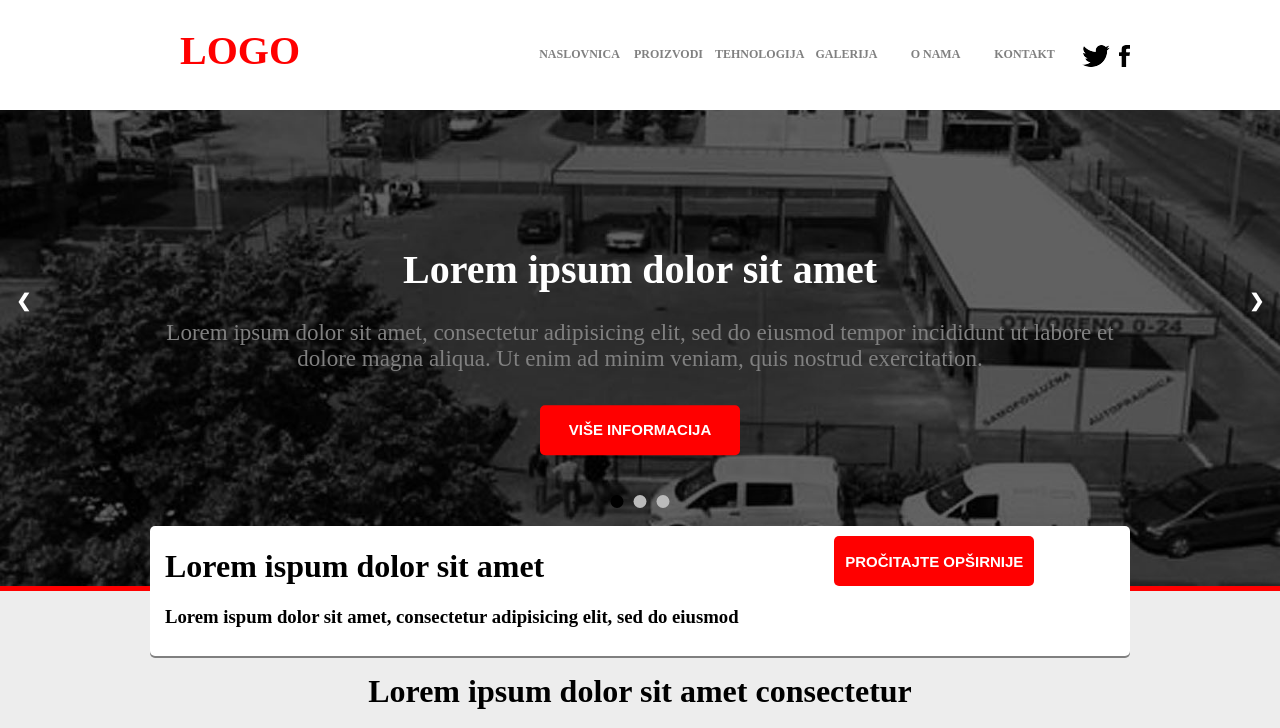
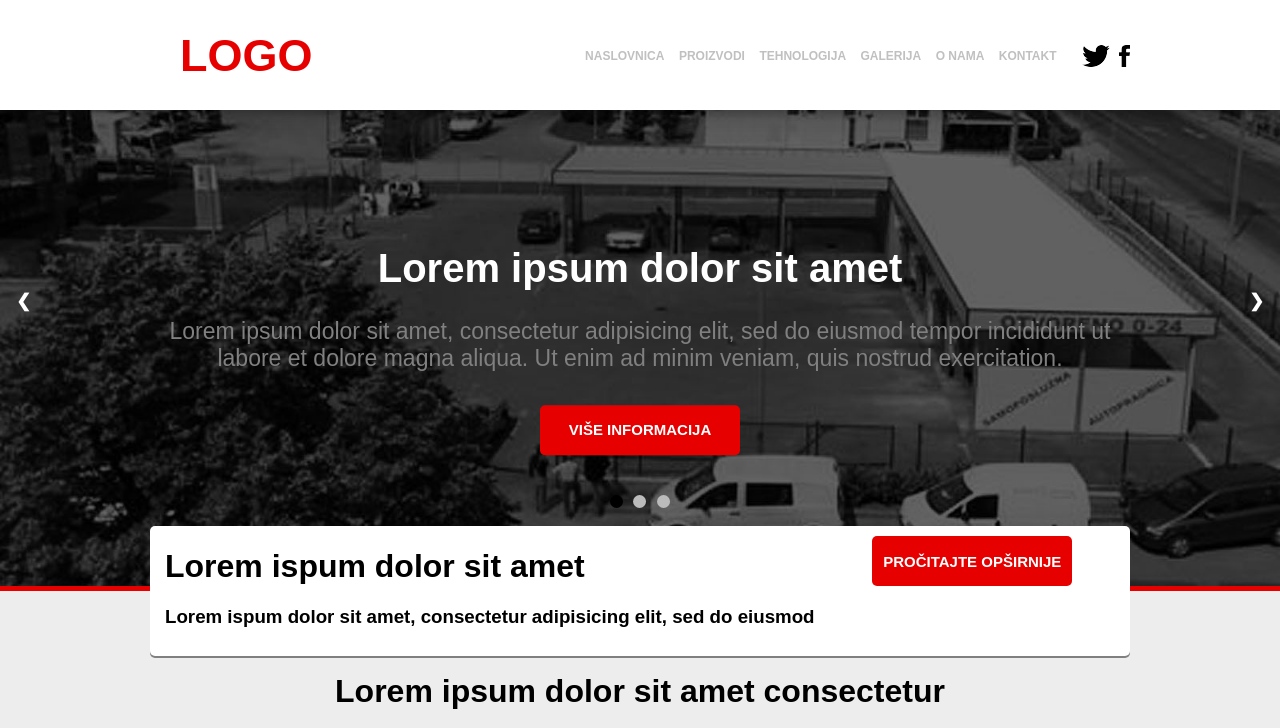
Before and after one commit to PetraAleksandar/homeTest, a website: page index.html in a window 1280 px wide. Shown: the top 728 px of the page. Drawn offline with nearby package versions, Linux system fonts and the light colour scheme.

Commit message:
Changed header css, and added animate.js

```diff
--- a/index.html
+++ b/index.html
@@ -4,18 +4,19 @@
     <title>Home</title>
     <meta name="viewport" content="width=device-width, initial-scale=1.0">
     <link rel="stylesheet" type="text/css" href="build/main.css">
+    <script src="https://ajax.googleapis.com/ajax/libs/jquery/1.12.0/jquery.min.js"></script>
   </head>
   <body>
     <div class="headerContainer">
       <div class="header">
       <a href="index.html"><h1 class="logo">LOGO</h1></a>
   		   <ul class="nav" id="navbar">
-            <li id="nama" class="nav_item">NASLOVNICA</li>
-            <li id="poslovi" class="nav_item">PROIZVODI</li>
-            <li id="kontakt"  class="nav_item">TEHNOLOGIJA</li>
-            <li id="kontakt"  class="nav_item">GALERIJA</li>
-            <li id="kontakt"  class="nav_item">O NAMA</li>
-            <li id="kontakt"  class="nav_item">KONTAKT</li>
+            <li class="nav_item"><a href="#">NASLOVNICA</a></li>
+            <li class="nav_item"><a href="#">PROIZVODI</a></li>
+            <li class="nav_item"><a href="#">TEHNOLOGIJA</a></li>
+            <li class="nav_item"><a href="#">GALERIJA</a></li>
+            <li class="nav_item"><a href="#">O NAMA</a></li>
+            <li class="nav_item"><a href="#">KONTAKT</a></li>
   					<ul class="social">
   						<a href="#"><img src="content/tweetBlack.png" onmouseover="this.src='content/tweet.png';" onmouseleave="this.src='content/tweetBlack.png';" class="icon"></a>
   						<a href="#"><img src="content/facebookBlack.png" onmouseover="this.src='content/facebook.png';" onmouseleave="this.src='content/facebookBlack.png';" class="icon"></a>
@@ -143,5 +144,6 @@
       </div>
     </div>
     <script type="text/javascript" src="js/script.js"></script>
+    <script type="text/javascript" src="js/animate.js"></script>
   </body>
 </html>
--- /dev/null
+++ b/js/animate.js
@@ -0,0 +1,14 @@
+$(window).scroll(function() {
+    if ($(this).scrollTop() >= 100) {
+        $('.headerContainer').css('height','80px');
+        $('.logo').css('font-size','35px');
+        $('.nav_item').css('padding-top','35px');
+        $('.social').css('padding-top','35px');
+      }
+      else{
+        $('.headerContainer').css('height','110px');
+        $('.logo').css('font-size','45px');
+        $('.nav_item').css('padding-top','45px');
+        $('.social').css('padding-top','45px');
+      }
+});
--- a/style/style.scss
+++ b/style/style.scss
@@ -1,7 +1,11 @@
+$red: #e60000;
 html, body, div, img{
   margin: 0;
   padding: 0;
   border: 0;
+}
+body{
+  font-family: sans-serif;
 }
 .headerContainer{
   overflow: hidden;
@@ -14,6 +18,8 @@ html, body, div, img{
   height: 110px;
   margin: 0 auto;
   z-index: 1;
+  transition: 0.6s ease;
+  box-shadow: 0 4px 8px 0 rgba(0, 0, 0, 0.2), 0 6px 20px 0 rgba(0, 0, 0, 0.19);
   .header{
     width: 980px;
     height: 100%;
@@ -21,28 +27,37 @@ html, body, div, img{
     margin: 0 auto;
     .logo{
       width: 100px;
-      font-size: 40px;
+      font-size: 45px;
       padding-left: 30px;
-      color: red;
+      color: $red;
       float: left;
+      transition: 0.6s ease;
     }
     .nav{
-      margin: 0;
+      margin: 0 auto;
       float: right;
       top: 0;
       .nav_item {
         display: inline-block;
         text-align: center;
-        color: grey;
-        font-weight: bold;
         padding-top: 45px;
-        margin: auto;
-        width: 85px;
+        width: inherit;
+        margin-right: 10px;
         font-size: 12px;
-        border-top: 2px solid white;
+        border-top: 4px solid white;
+        transition: 0.6s ease;
         cursor: pointer;
         &:hover{
-          border-top: 2px solid red;
+          border-top: 4px solid $red;
+          a{
+            color: #181818;
+          }
+        }
+        a{
+          text-decoration: none;
+          color: #C0C0C0;
+          font-weight: bold;
+          transition: 0.6s ease;
         }
       }
       .social{
@@ -68,7 +83,7 @@ html, body, div, img{
       display: block;
       width: 100%;
       position: relative;
-      border-bottom: 5px solid red;
+      border-bottom: 5px solid $red;
     }
     .caption{
       position: absolute;
@@ -89,7 +104,7 @@ html, body, div, img{
         color: grey;
       }
       .info{
-        background-color: red;
+        background-color: $red;
         color: white;
         font-size: 15px;
         border-radius: 5px;
@@ -164,7 +179,7 @@ html, body, div, img{
     .boxInfo{
       float: right;
       margin: 0 auto;
-      background-color: red;
+      background-color: $red;
       color: white;
       font-size: 15px;
       border-radius: 5px;
```
Also changed, not shown: build/main.css, 1 other file.
